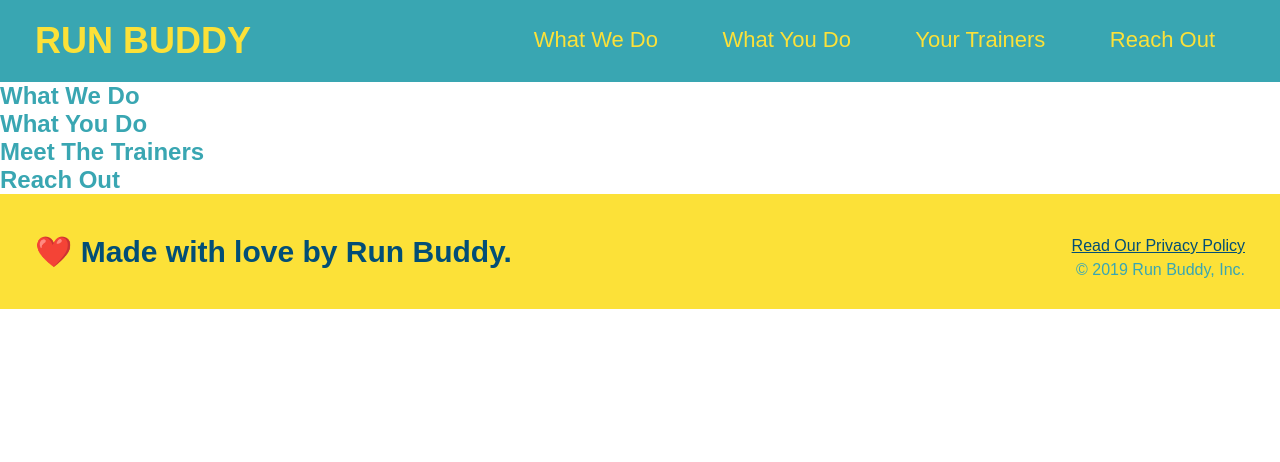
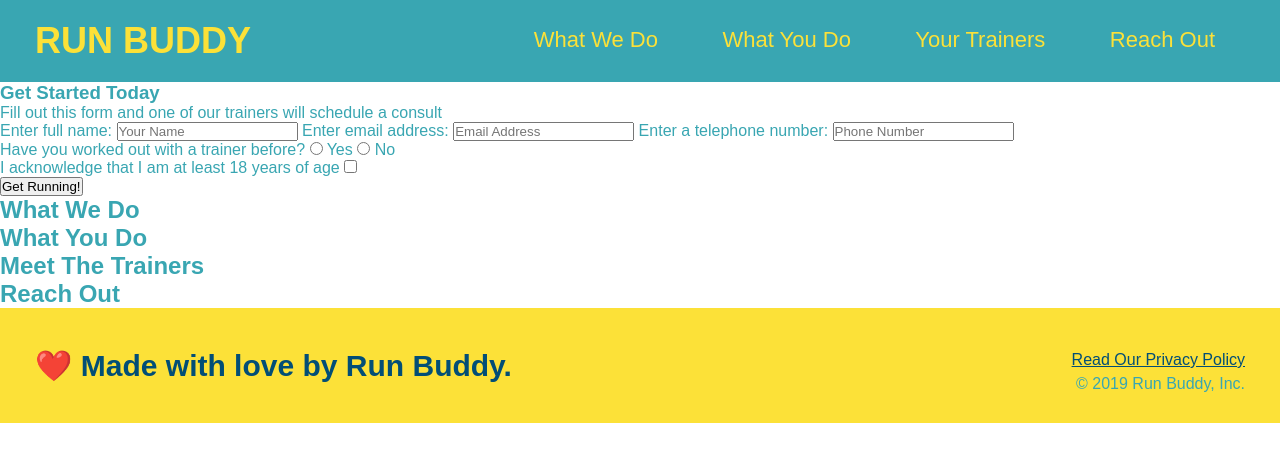
Before and after one commit to ScarElite/run-buddy, a plain HTML site: page index.html in a window 1280 px wide. Drawn offline with Linux system fonts and the light colour scheme.

Commit message:
Added a form to the Hero section

```diff
--- a/index.html
+++ b/index.html
@@ -36,7 +36,33 @@
 
 <!-- hero/jumbotron -->
 <section>
+    <div>
+        <h3>Get Started Today</h3>
+        <p>Fill out this form and one of our trainers will schedule a consult</p>
+        <!-- Add form element -->
+        <form>
+            <label for="name">Enter full name:</label>
+            <input type="text" placeholder="Your Name" name="name" id="name"/>
+            <label for="email">Enter email address:</label>
+            <input type="email" placeholder="Email Address" name="email" id="email"/>
+            <label for="phone">Enter a telephone number:</label>
+            <input type="tel" placeholder="Phone Number" name="phone" id="phone"/>
+            <p>
+                Have you worked out with a trainer before?
+                <input type="radio" name="trainer-confirm" id="trainer-yes"/>
+                <label for="trainer-yes">Yes</label>
+                <input type="radio" name="trainer-confirm" id="trainer-no">
+                <label for="trainer-no">No</label>
+            </p>
+            <p>
+                <label for="checkbox">I acknowledge that I am at least 18 years of age</label>
+                <input type="checkbox" name="age-confirm" id="checkbox"/>
+            </p>
+            <button type="submit">Get Running!</button>
+        </form>
+    </div>
 </section>
+<!-- end hero -->
 
 <!-- "What We Do" section -->
 <section>
```
